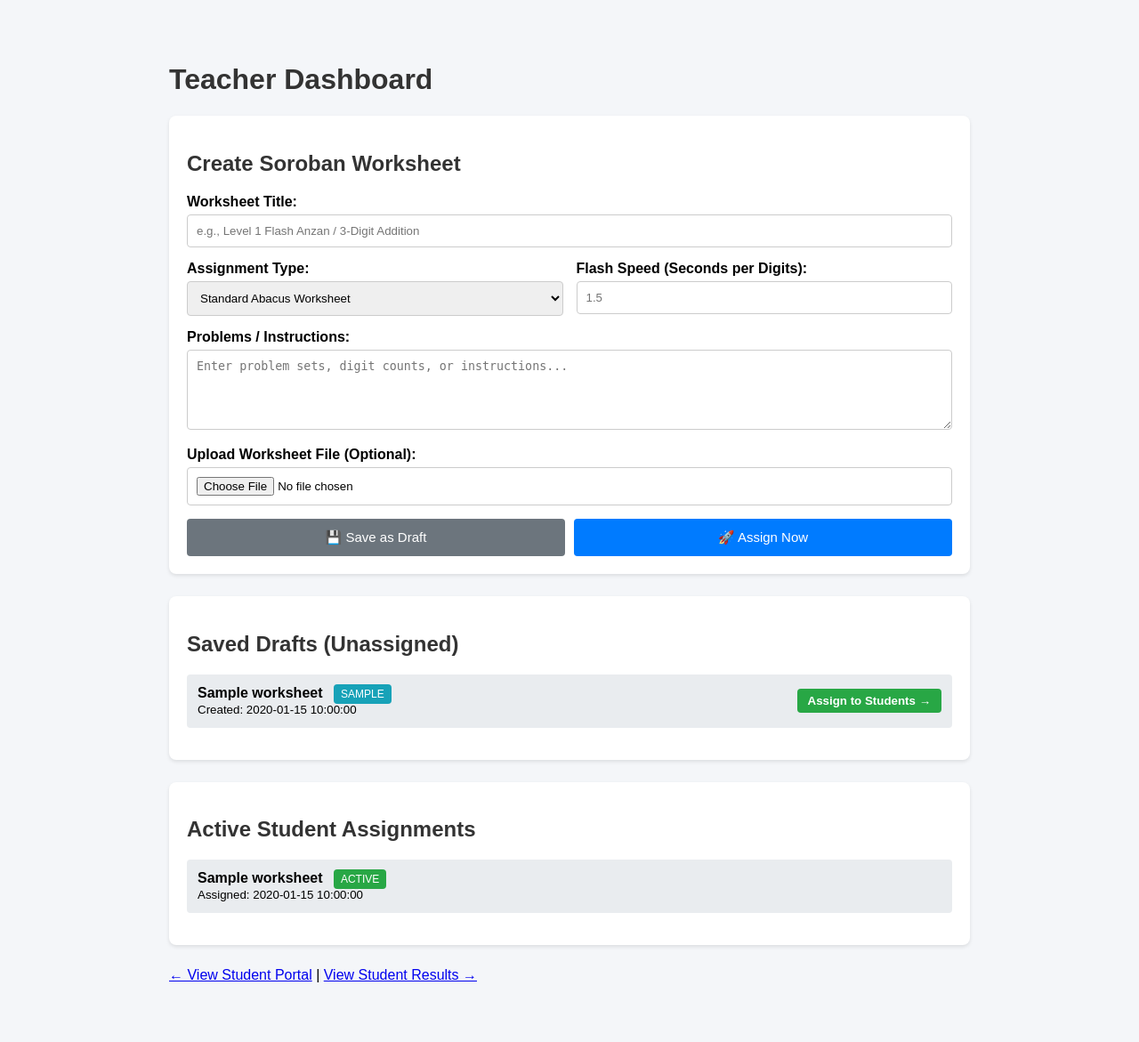
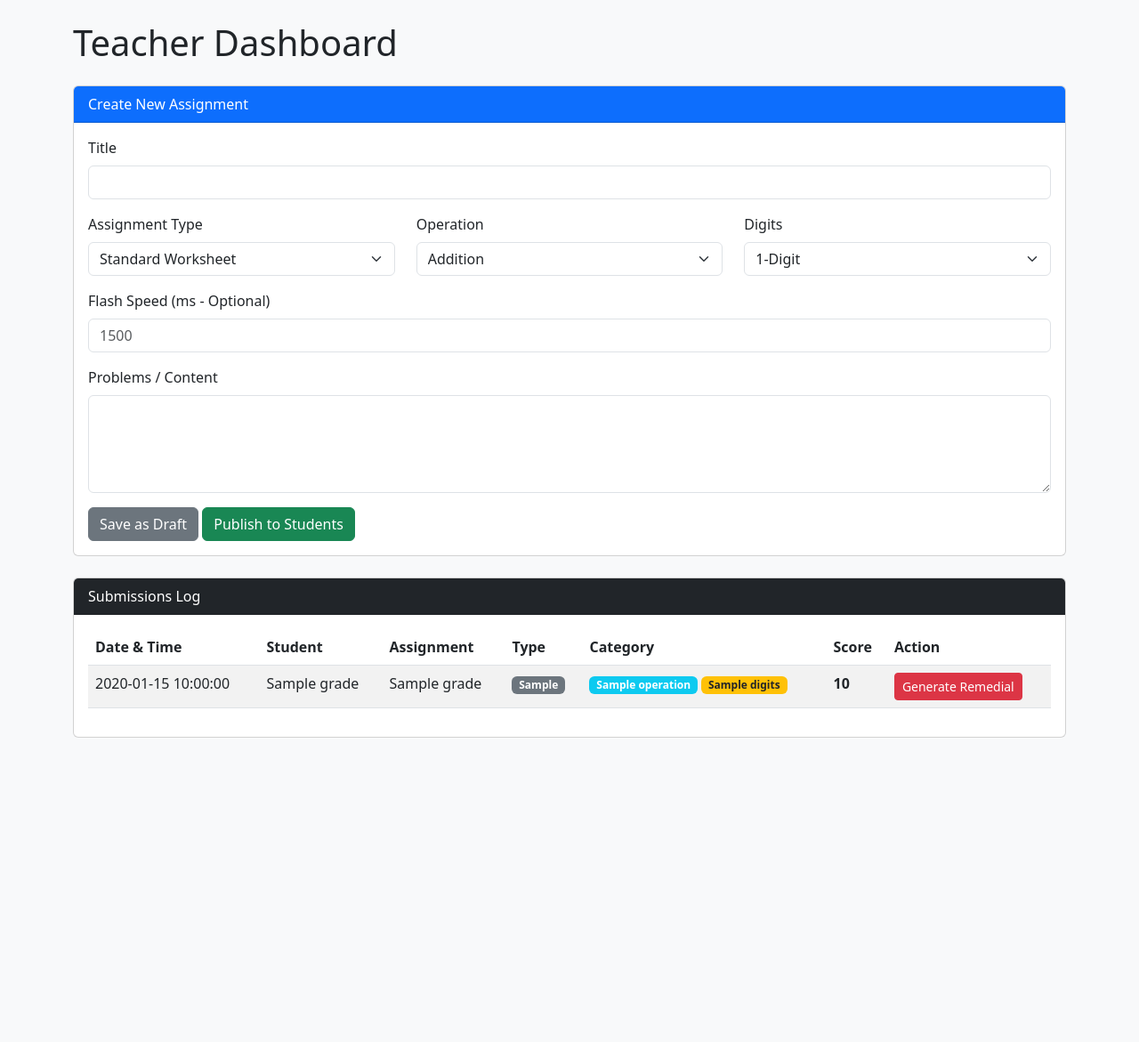
Before and after one commit to BuWiz/soroban-grader, a Flask app: page /teacher in a window 1280 px wide. Shown: the whole page at 89% size. After the commit the page ends 829 px from the top, so only its background shows below. Run offline with Flask 3, Linux system fonts and the light colour scheme; tables that the repository leaves empty hold one stand-in row (values such as "Sample post"); a database or web service that is not in the repository returns one stand-in record (values such as "Sample title"); some libraries are stand-ins or nearby versions.

Commit message:
Implement operation tags, due assignment queues, log timestamps, and 1-click remedial generator

```diff
--- a/main.py
+++ b/main.py
@@ -1,4 +1,5 @@
 import os
+import json
 import sqlite3
 import psycopg2
 from psycopg2.extras import RealDictCursor
@@ -60,6 +61,8 @@ def init_db():
                     content TEXT,
                     filename TEXT,
                     assignment_type TEXT DEFAULT 'standard',
+                    operation TEXT DEFAULT 'Addition',
+                    digits TEXT DEFAULT '1-Digit',
                     flash_speed TEXT,
                     status TEXT DEFAULT 'draft',
                     created_at TIMESTAMP DEFAULT CURRENT_TIMESTAMP
@@ -71,7 +74,11 @@ def init_db():
                     student_name TEXT NOT NULL,
                     worksheet_id INTEGER,
                     worksheet_title TEXT,
+                    operation TEXT,
+                    digits TEXT,
+                    assignment_type TEXT,
                     score TEXT NOT NULL,
+                    missed_problems TEXT,
                     timestamp TIMESTAMP DEFAULT CURRENT_TIMESTAMP
                 );
             ''')
@@ -83,6 +90,8 @@ def init_db():
                     content TEXT,
                     filename TEXT,
                     assignment_type TEXT DEFAULT 'standard',
+                    operation TEXT DEFAULT 'Addition',
+                    digits TEXT DEFAULT '1-Digit',
                     flash_speed TEXT,
                     status TEXT DEFAULT 'draft',
                     created_at DATETIME DEFAULT CURRENT_TIMESTAMP
@@ -94,7 +103,11 @@ def init_db():
                     student_name TEXT NOT NULL,
                     worksheet_id INTEGER,
                     worksheet_title TEXT,
+                    operation TEXT,
+                    digits TEXT,
+                    assignment_type TEXT,
                     score TEXT NOT NULL,
+                    missed_problems TEXT,
                     timestamp DATETIME DEFAULT CURRENT_TIMESTAMP
                 );
             ''')
@@ -114,10 +127,12 @@ def setup_db_on_first_request():
 @app.route('/')
 def home():
     try:
-        worksheets = execute_query("SELECT * FROM worksheets WHERE status = 'assigned' ORDER BY created_at DESC", fetchall=True)
+        # Fetch active assigned worksheets (due) and student completion history
+        due_worksheets = execute_query("SELECT * FROM worksheets WHERE status = 'assigned' ORDER BY created_at DESC", fetchall=True)
+        completed_grades = execute_query("SELECT * FROM grades ORDER BY timestamp DESC", fetchall=True)
     except Exception:
-        worksheets = []
-    return render_template('student.html', worksheets=worksheets or [])
+        due_worksheets, completed_grades = [], []
+    return render_template('student.html', due_worksheets=due_worksheets or [], completed_grades=completed_grades or [])
 
 @app.route('/teacher', methods=['GET', 'POST'])
 def teacher():
@@ -125,6 +140,8 @@ def teacher():
         title = request.form.get('title')
         content = request.form.get('content', '')
         assignment_type = request.form.get('assignment_type', 'standard')
+        operation = request.form.get('operation', 'Addition')
+        digits = request.form.get('digits', '1-Digit')
         flash_speed = request.form.get('flash_speed', '')
 
         action = request.form.get('action')
@@ -140,9 +157,9 @@ def teacher():
                 file.save(os.path.join(upload_dir, filename))
 
         execute_query('''
-            INSERT INTO worksheets (title, content, filename, assignment_type, flash_speed, status)
-            VALUES (?, ?, ?, ?, ?, ?)
-        ''', (title, content, filename, assignment_type, flash_speed, status), commit=True)
+            INSERT INTO worksheets (title, content, filename, assignment_type, operation, digits, flash_speed, status)
+            VALUES (?, ?, ?, ?, ?, ?, ?, ?)
+        ''', (title, content, filename, assignment_type, operation, digits, flash_speed, status), commit=True)
 
         return redirect(url_for('teacher'))
 
@@ -160,13 +177,34 @@ def publish_worksheet(worksheet_id):
     execute_query("UPDATE worksheets SET status = 'assigned' WHERE id = ?", (worksheet_id,), commit=True)
     return redirect(url_for('teacher'))
 
+@app.route('/generate_remedial/<int:grade_id>', methods=['POST'])
+def generate_remedial(grade_id):
+    grade = execute_query("SELECT * FROM grades WHERE id = ?", (grade_id,), fetchone=True)
+    if not grade:
+        return redirect(url_for('teacher'))
+
+    missed_problems = grade.get('missed_problems', '')
+    original_title = grade.get('worksheet_title', 'Worksheet')
+    operation = grade.get('operation', 'Addition')
+    digits = grade.get('digits', '1-Digit')
+    assignment_type = grade.get('assignment_type', 'standard')
+
+    remedial_title = f"Remedial Practice: {original_title}"
+    remedial_content = missed_problems if missed_problems else "Reinforcement Drill"
+
+    execute_query('''
+        INSERT INTO worksheets (title, content, assignment_type, operation, digits, status)
+        VALUES (?, ?, ?, ?, ?, 'assigned')
+    ''', (remedial_title, remedial_content, assignment_type, operation, digits), commit=True)
+
+    return redirect(url_for('teacher'))
+
 @app.route('/worksheet')
 @app.route('/worksheet/<int:worksheet_id>')
 def worksheet(worksheet_id=None):
     sheet = None
     if worksheet_id:
         sheet = execute_query('SELECT * FROM worksheets WHERE id = ?', (worksheet_id,), fetchone=True)
-
     if not sheet:
         sheet = execute_query("SELECT * FROM worksheets WHERE status = 'assigned' ORDER BY created_at DESC LIMIT 1", fetchone=True)
 
@@ -181,10 +219,8 @@ def flash_worksheet(worksheet_id=None):
     sheet = None
     if worksheet_id:
         sheet = execute_query('SELECT * FROM worksheets WHERE id = ?', (worksheet_id,), fetchone=True)
-
     if not sheet:
         sheet = execute_query("SELECT * FROM worksheets WHERE assignment_type = 'flash' ORDER BY created_at DESC LIMIT 1", fetchone=True)
-
     if not sheet:
         sheet = execute_query("SELECT * FROM worksheets WHERE status = 'assigned' ORDER BY created_at DESC LIMIT 1", fetchone=True)
 
@@ -196,11 +232,21 @@ def submit_grade():
     worksheet_id = request.form.get('worksheet_id')
     worksheet_title = request.form.get('worksheet_title', 'Soroban Worksheet')
     score = request.form.get('score')
+    missed_problems = request.form.get('missed_problems', '')
+
+    # Retrieve worksheet parameters for grade log
+    sheet = None
+    if worksheet_id:
+        sheet = execute_query('SELECT * FROM worksheets WHERE id = ?', (worksheet_id,), fetchone=True)
+
+    operation = sheet.get('operation', 'Addition') if sheet else 'Addition'
+    digits = sheet.get('digits', '1-Digit') if sheet else '1-Digit'
+    assignment_type = sheet.get('assignment_type', 'standard') if sheet else 'standard'
 
     execute_query('''
-        INSERT INTO grades (student_name, worksheet_id, worksheet_title, score)
-        VALUES (?, ?, ?, ?)
-    ''', (student_name, worksheet_id, worksheet_title, score), commit=True)
+        INSERT INTO grades (student_name, worksheet_id, worksheet_title, operation, digits, assignment_type, score, missed_problems)
+        VALUES (?, ?, ?, ?, ?, ?, ?, ?)
+    ''', (student_name, worksheet_id, worksheet_title, operation, digits, assignment_type, score, missed_problems), commit=True)
 
     return jsonify({"status": "success", "message": "Grade recorded successfully!"})
 
--- a/templates/teacher.html
+++ b/templates/teacher.html
@@ -2,122 +2,102 @@
 <html lang="en">
 <head>
     <meta charset="UTF-8">
-    <meta name="viewport" content="width=device-width, initial-scale=1.0">
-    <title>Teacher Portal - Soroban Grader</title>
-    <style>
-        body { font-family: Arial, sans-serif; max-width: 900px; margin: 30px auto; padding: 20px; background-color: #f4f6f9; }
-        h1, h2 { color: #333; }
-        .card { background: #fff; padding: 20px; margin-bottom: 25px; border-radius: 8px; box-shadow: 0 2px 4px rgba(0,0,0,0.1); }
-        .form-group { margin-bottom: 15px; }
-        label { display: block; margin-bottom: 5px; font-weight: bold; }
-        input[type="text"], select, textarea, input[type="file"], input[type="number"] {
-            width: 100%; padding: 10px; border: 1px solid #ccc; border-radius: 4px; box-sizing: border-box;
-        }
-        textarea { height: 90px; resize: vertical; }
-        .grid-2 { display: grid; grid-template-columns: 1fr 1fr; gap: 15px; }
-        .btn-group { display: flex; gap: 10px; }
-        .btn-primary { background-color: #007bff; color: white; padding: 12px; border: none; border-radius: 4px; cursor: pointer; flex: 1; font-size: 15px; }
-        .btn-secondary { background-color: #6c757d; color: white; padding: 12px; border: none; border-radius: 4px; cursor: pointer; flex: 1; font-size: 15px; }
-        .btn-assign { background-color: #28a745; color: white; border: none; padding: 6px 12px; border-radius: 4px; cursor: pointer; font-weight: bold; }
-        .btn-primary:hover { background-color: #0056b3; }
-        .btn-secondary:hover { background-color: #5a6268; }
-        .btn-assign:hover { background-color: #218838; }
-        ul { list-style-type: none; padding: 0; }
-        li { background: #e9ecef; margin-bottom: 10px; padding: 12px; border-radius: 4px; display: flex; justify-content: space-between; align-items: center; }
-        .badge { background: #17a2b8; color: #fff; padding: 4px 8px; border-radius: 4px; font-size: 12px; text-transform: uppercase; margin-left: 8px; }
-    </style>
+    <title>Teacher Dashboard - Soroban Grader</title>
+    <link rel="stylesheet" href="https://cdn.jsdelivr.net/npm/bootstrap@5.3.0/dist/css/bootstrap.min.css">
 </head>
-<body>
+<body class="bg-light p-4">
+<div class="container">
+    <h1 class="mb-4">Teacher Dashboard</h1>
 
-    <h1>Teacher Dashboard</h1>
-
-    <!-- Create / Save Worksheet Form -->
-    <div class="card">
-        <h2>Create Soroban Worksheet</h2>
-        <form action="/teacher" method="POST" enctype="multipart/form-data">
-
-            <div class="form-group">
-                <label for="title">Worksheet Title:</label>
-                <input type="text" id="title" name="title" placeholder="e.g., Level 1 Flash Anzan / 3-Digit Addition" required>
-            </div>
-
-            <div class="grid-2">
-                <div class="form-group">
-                    <label for="assignment_type">Assignment Type:</label>
-                    <select id="assignment_type" name="assignment_type">
-                        <option value="standard">Standard Abacus Worksheet</option>
-                        <option value="flash">Flash Anzan (Mental Math)</option>
-                        <option value="file">File Upload (PDF / Image)</option>
-                    </select>
+    <div class="card mb-4">
+        <div class="card-header bg-primary text-white">Create New Assignment</div>
+        <div class="card-body">
+            <form method="POST" action="/teacher" enctype="multipart/form-data">
+                <div class="mb-3">
+                    <label class="form-label">Title</label>
+                    <input type="text" name="title" class="form-control" required>
                 </div>
-
-                <div class="form-group">
-                    <label for="flash_speed">Flash Speed (Seconds per Digits):</label>
-                    <input type="number" step="0.1" id="flash_speed" name="flash_speed" placeholder="1.5">
+                <div class="row mb-3">
+                    <div class="col-md-4">
+                        <label class="form-label">Assignment Type</label>
+                        <select name="assignment_type" class="form-select">
+                            <option value="standard">Standard Worksheet</option>
+                            <option value="flash">Flash Anzan</option>
+                        </select>
+                    </div>
+                    <div class="col-md-4">
+                        <label class="form-label">Operation</label>
+                        <select name="operation" class="form-select">
+                            <option value="Addition">Addition</option>
+                            <option value="Subtraction">Subtraction</option>
+                            <option value="Multiplication">Multiplication</option>
+                            <option value="Division">Division</option>
+                        </select>
+                    </div>
+                    <div class="col-md-4">
+                        <label class="form-label">Digits</label>
+                        <select name="digits" class="form-select">
+                            <option value="1-Digit">1-Digit</option>
+                            <option value="2-Digit">2-Digit</option>
+                            <option value="3-Digit">3-Digit</option>
+                            <option value="4-Digit">4-Digit</option>
+                        </select>
+                    </div>
                 </div>
-            </div>
-
-            <div class="form-group">
-                <label for="content">Problems / Instructions:</label>
-                <textarea id="content" name="content" placeholder="Enter problem sets, digit counts, or instructions..."></textarea>
-            </div>
-
-            <div class="form-group">
-                <label for="worksheet_file">Upload Worksheet File (Optional):</label>
-                <input type="file" id="worksheet_file" name="worksheet_file">
-            </div>
-
-            <div class="btn-group">
-                <button type="submit" name="action" value="draft" class="btn-secondary">💾 Save as Draft</button>
-                <button type="submit" name="action" value="publish" class="btn-primary">🚀 Assign Now</button>
-            </div>
-        </form>
+                <div class="mb-3">
+                    <label class="form-label">Flash Speed (ms - Optional)</label>
+                    <input type="text" name="flash_speed" class="form-control" placeholder="1500">
+                </div>
+                <div class="mb-3">
+                    <label class="form-label">Problems / Content</label>
+                    <textarea name="content" class="form-control" rows="4"></textarea>
+                </div>
+                <button type="submit" name="action" value="draft" class="btn btn-secondary">Save as Draft</button>
+                <button type="submit" name="action" value="publish" class="btn btn-success">Publish to Students</button>
+            </form>
+        </div>
     </div>
 
-    <!-- Saved Drafts Library -->
-    <div class="card">
-        <h2>Saved Drafts (Unassigned)</h2>
-        {% if drafts %}
-            <ul>
-                {% for sheet in drafts %}
-                    <li>
-                        <div>
-                            <strong>{{ sheet.title }}</strong>
-                            <span class="badge">{{ sheet.assignment_type or 'Standard' }}</span>
-                            <br><small>Created: {{ sheet.created_at }}</small>
-                        </div>
-                        <form action="/publish/{{ sheet.id }}" method="POST" style="margin: 0;">
-                            <button type="submit" class="btn-assign">Assign to Students →</button>
-                        </form>
-                    </li>
-                {% endfor %}
-            </ul>
-        {% else %}
-            <p>No draft worksheets saved.</p>
-        {% endif %}
+    <!-- Submissions Log with Remedial Trigger -->
+    <div class="card mb-4">
+        <div class="card-header bg-dark text-white">Submissions Log</div>
+        <div class="card-body">
+            <table class="table table-striped">
+                <thead>
+                    <tr>
+                        <th>Date & Time</th>
+                        <th>Student</th>
+                        <th>Assignment</th>
+                        <th>Type</th>
+                        <th>Category</th>
+                        <th>Score</th>
+                        <th>Action</th>
+                    </tr>
+                </thead>
+                <tbody>
+                    {% for g in grades %}
+                    <tr>
+                        <td>{{ g.timestamp }}</td>
+                        <td>{{ g.student_name }}</td>
+                        <td>{{ g.worksheet_title }}</td>
+                        <td><span class="badge bg-secondary">{{ g.assignment_type }}</span></td>
+                        <td><span class="badge bg-info">{{ g.operation }}</span> <span class="badge bg-warning text-dark">{{ g.digits }}</span></td>
+                        <td><strong>{{ g.score }}</strong></td>
+                        <td>
+                            {% if g.score != '100%' and g.score != '10/10' %}
+                            <form method="POST" action="/generate_remedial/{{ g.id }}" style="display:inline;">
+                                <button type="submit" class="btn btn-sm btn-danger">Generate Remedial</button>
+                            </form>
+                            {% else %}
+                            <span class="text-success">Passed</span>
+                            {% endif %}
+                        </td>
+                    </tr>
+                    {% endfor %}
+                </tbody>
+            </table>
+        </div>
     </div>
-
-    <!-- Currently Active Assignments -->
-    <div class="card">
-        <h2>Active Student Assignments</h2>
-        {% if assigned %}
-            <ul>
-                {% for sheet in assigned %}
-                    <li>
-                        <div>
-                            <strong>{{ sheet.title }}</strong>
-                            <span class="badge" style="background-color: #28a745;">ACTIVE</span>
-                            <br><small>Assigned: {{ sheet.created_at }}</small>
-                        </div>
-                    </li>
-                {% endfor %}
-            </ul>
-        {% else %}
-            <p>No active assignments published to students yet.</p>
-        {% endif %}
-    </div>
-
-    <p><a href="/">← View Student Portal</a> | <a href="/results">View Student Results →</a></p>
-
+</div>
 </body>
 </html>
```
Also changed, not shown: templates/student.html (+61 -30 lines).
